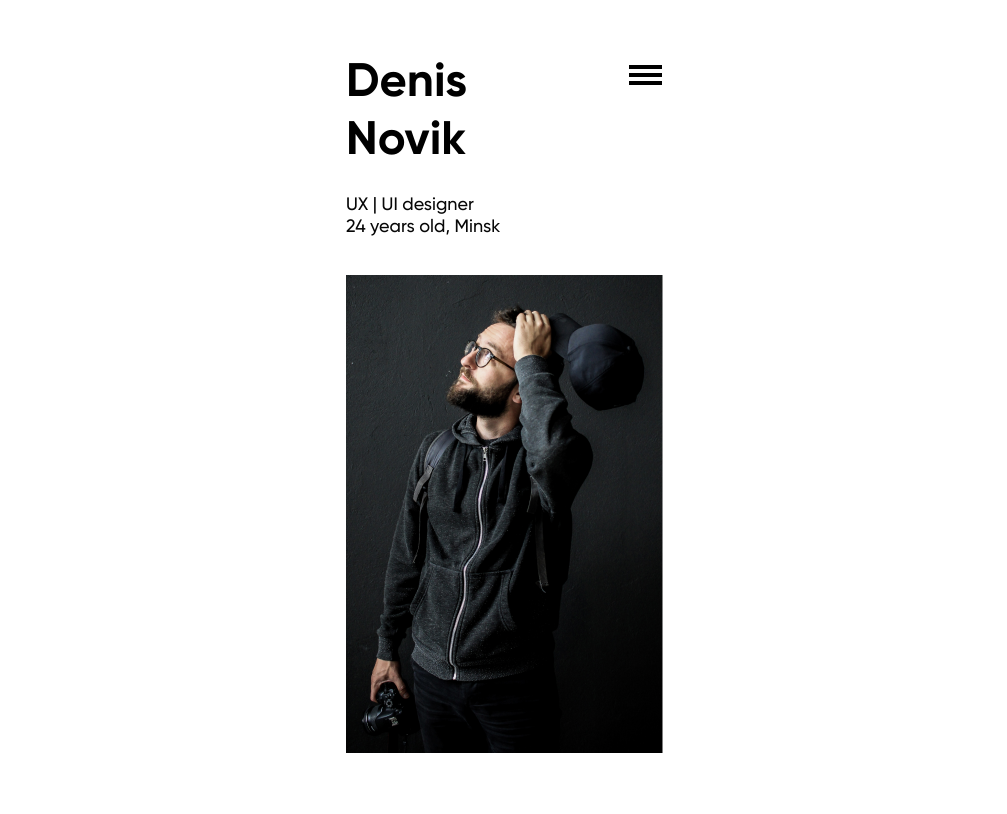
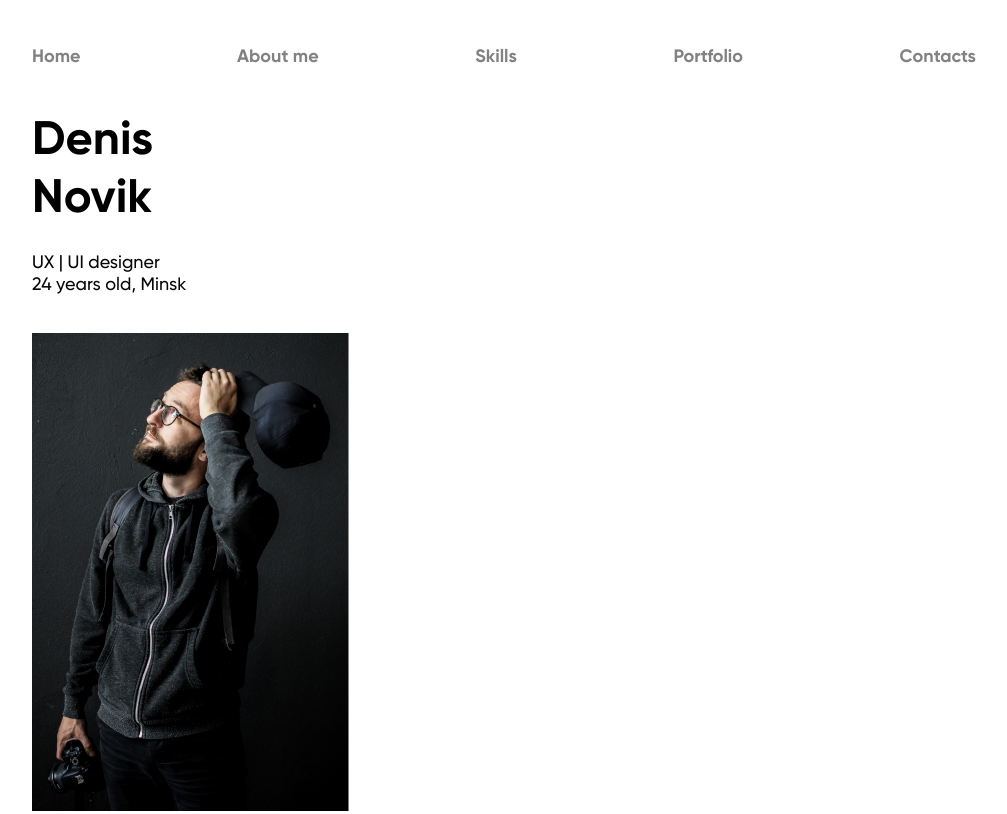
Before and after one commit to Grigorasch/Denis_Novik, a plain HTML site: page index.html in a window 1280 px wide. Shown: the top 814 px of the page, without its empty margins (136-1143 px from the left). Drawn offline with Linux system fonts and the light colour scheme.

Commit message:
Выполнена адаптация навигации в header

```diff
--- a/index.html
+++ b/index.html
@@ -19,7 +19,7 @@
             </button>
             <ul class="header__links" id="nav-menu">
                 <li class="header__links-item">
-                    <a href="#" class="header__links-href header_current-link">Home</a>
+                    <a href="#" class="header__links-href">Home</a>
                 </li>
                 <li  class="header__links-item">
                     <a href="#about" class="header__links-href">About me</a>
--- a/sass/header.scss
+++ b/sass/header.scss
@@ -104,7 +104,6 @@ $default-font: (color: #000000, weight: normal);
             transition: 0.3s;
 
             &:hover {
-                text-decoration: underline;
                 color: $color-black;
             }
         }
@@ -236,8 +235,47 @@ $default-font: (color: #000000, weight: normal);
 }
 
 /* ---Адаптация--- */
-@media (min-width: 937px) {
+@media (min-width: 945px) {
     .header {
+        margin-bottom: 104px;
+        padding-top: 0;
 
+        width: 944px;
+
+        /* ---nav--- */
+        &__nav {
+            margin-bottom: 0;
+
+            height: 113px;
+
+            text-align: start;
+        }
+
+        &__burger {
+            display: none;
+        }
+
+        &__links {
+            display: flex;
+            flex-direction: row;
+            justify-content: space-between;
+            align-items: center;
+
+            position: static;
+            padding: 0;
+
+            height: 100%;
+
+            &-item {
+                &:not(:last-child) {
+                    padding-bottom: 0;
+                }
+            }
+
+            &-href {
+                @include font(18, 22, $color-gray, bold);
+            }
+        }
     }
+
 }
```
Also changed, not shown: css/header.css.
